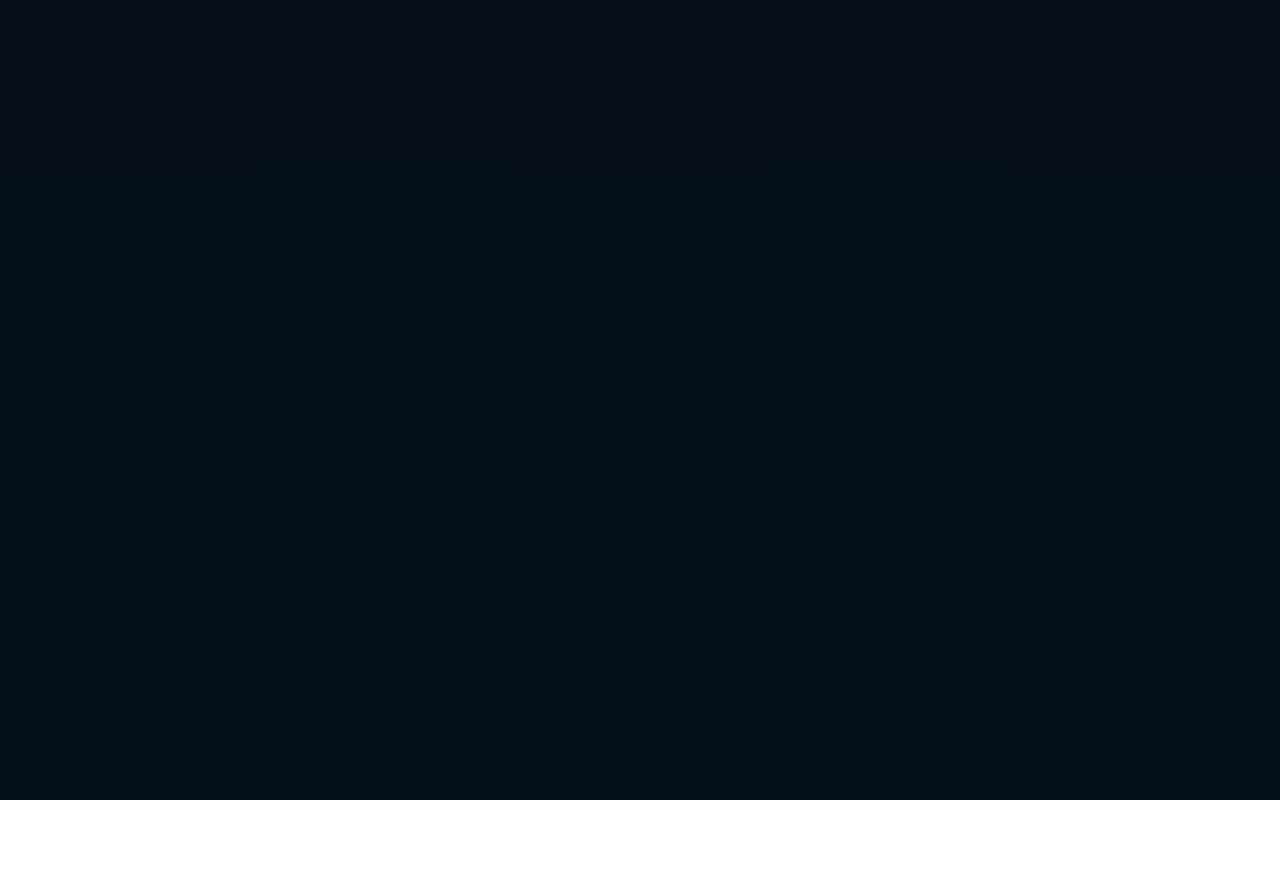
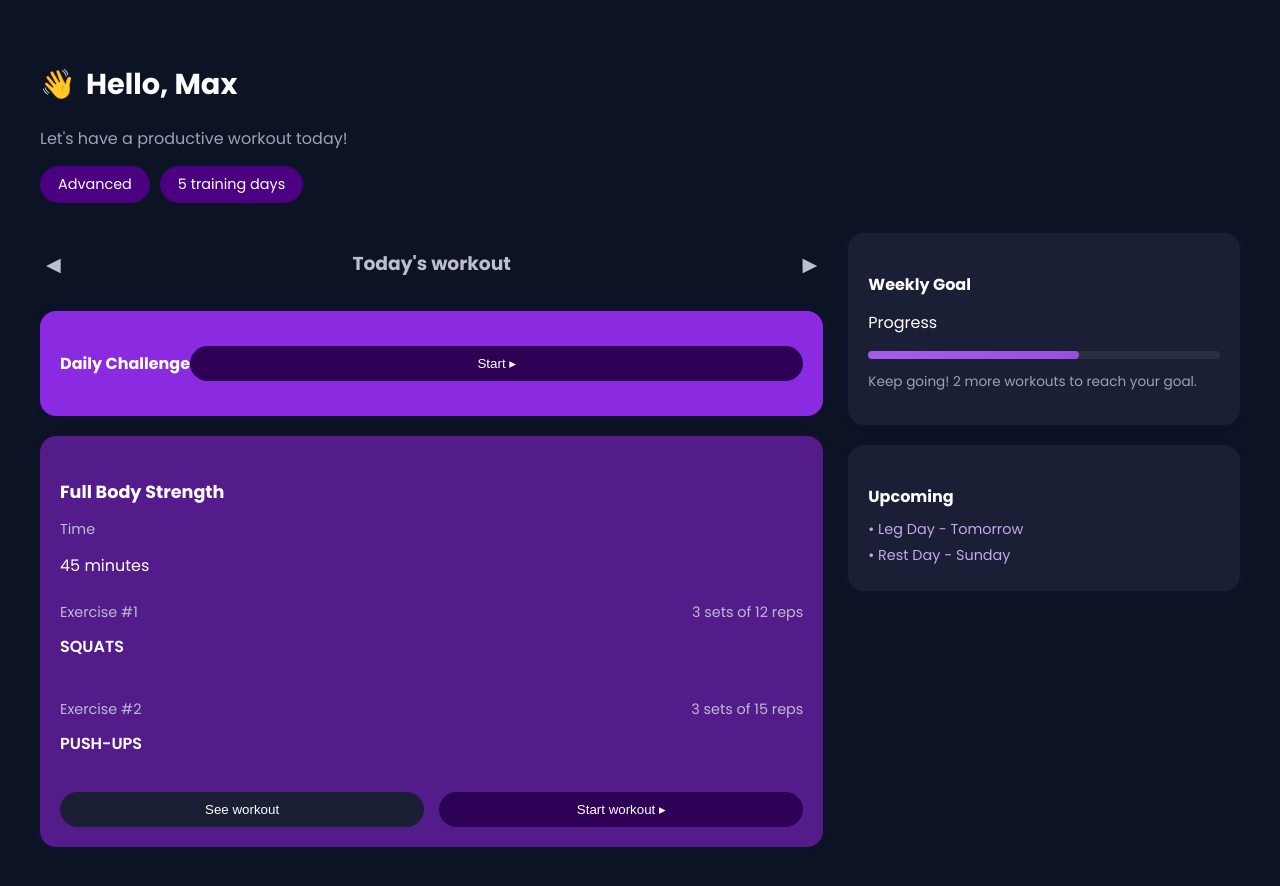
Before and after one commit to trishasinghof-art/workout_planner, a React (Create React App) app: page /dashboard in a window 1280 px wide. Before the commit this address had no page. Shown: the top 886 px of the page. Before the commit the page ends 800 px from the top, so only its background shows below. Built offline with nearby package versions, Linux system fonts and the light colour scheme.

Commit message:
added Dashboard and updated the detail section

```diff
--- a/src/App.js
+++ b/src/App.js
@@ -8,6 +8,8 @@ import TrainersHome from './components/Trainers/TrainersHome';
 import SigninHome from './components/Signin/SigninHome';
 import SignupHome from './components/Signup/SignupHome';
 import DetailsSection from './components/DetailsSection/DetailsSection';
+import Dashboard from './components/Dashboard/Dashboard';
+
 
 
 
@@ -23,6 +25,7 @@ function App() {
           <Route path="/signin" element={<SigninHome />} />
           <Route path="/signup" element={<SignupHome />} />
           <Route path="/details" element={<DetailsSection />} />
+          <Route path="/dashboard" element={<Dashboard />} />
 
         </Routes>
     </Router>
--- /dev/null
+++ b/src/components/Dashboard/Dashboard.jsx
@@ -0,0 +1,91 @@
+import React from "react";
+
+
+const Dashboard = () => {
+  return (
+    <div className="dashboard">
+      {/* Header Greeting */}
+      <div className="dashboard-header">
+        <h2>
+          <span className="wave">👋</span> Hello, Max
+        </h2>
+        <p>Let's have a productive workout today!</p>
+        <div className="tags">
+          <span className="tag">Advanced</span>
+          <span className="tag">5 training days</span>
+        </div>
+      </div>
+
+      <div className="dashboard-main">
+        <div className="left-section">
+          {/* Today's Workout */}
+          <div className="section-header">
+            <button className="nav-btn">◀</button>
+            <h3>Today's workout</h3>
+            <button className="nav-btn">▶</button>
+          </div>
+
+          {/* Daily Challenge Card */}
+          <div className="card challenge-card">
+            <div className="card-content">
+              <h4>Daily Challenge</h4>
+              <button className="start-btn">Start ▸</button>
+            </div>
+          </div>
+
+          {/* Full Body Strength Card */}
+          <div className="card workout-card">
+            <h4>Full Body Strength</h4>
+            <p className="time-label">Time</p>
+            <p className="time">45 minutes</p>
+
+            <div className="exercise">
+              <div>
+                <p className="label">Exercise #1</p>
+                <p className="exercise-name">SQUATS</p>
+              </div>
+              <p className="sets">3 sets of 12 reps</p>
+            </div>
+
+            <div className="exercise">
+              <div>
+                <p className="label">Exercise #2</p>
+                <p className="exercise-name">PUSH-UPS</p>
+              </div>
+              <p className="sets">3 sets of 15 reps</p>
+            </div>
+
+            <div className="buttons">
+              <button className="see-btn">See workout</button>
+              <button className="start-btn">Start workout ▸</button>
+            </div>
+          </div>
+        </div>
+
+        {/* Right Sidebar */}
+        <div className="right-section">
+          {/* Weekly Goal */}
+          <div className="card side-card">
+            <h4>Weekly Goal</h4>
+            <p>Progress</p>
+            <div className="progress-bar">
+              <div className="progress" style={{ width: "60%" }}></div>
+            </div>
+            <p className="progress-text">Keep going! 2 more workouts to reach your goal.</p>
+          </div>
+
+          {/* Upcoming */}
+          <div className="card side-card upcoming">
+            <h4>Upcoming</h4>
+            <ul>
+              <li>• Leg Day - Tomorrow</li>
+              <li>• Rest Day - Sunday</li>
+            </ul>
+          </div>
+        </div>
+      </div>
+    </div>
+  );
+};
+
+export default Dashboard;
--- a/src/components/DetailsSection/DetailsSection.jsx
+++ b/src/components/DetailsSection/DetailsSection.jsx
@@ -90,9 +90,9 @@ const ProfileForm = () => {
         </div>
 
         <div className="training-level">
-          <button className="level-btn">Beginner<br/><span>New to fitness</span></button>
-          <button className="level-btn">Intermediate<br/><span>Regular workouts</span></button>
-          <button className="level-btn">Advanced<br/><span>Experienced</span></button>
+          <button className="level-btn">Beginner<br/><br/><span>New to fitness</span></button>
+          <button className="level-btn">Intermediate<br/><br/><span>Regular workouts</span></button>
+          <button className="level-btn">Advanced<br/><br/><span>Experienced</span></button>
 
         </div>
 
@@ -103,6 +103,20 @@ const ProfileForm = () => {
             <option>Weight Loss</option>
             <option>Muscle Gain</option>
             <option>Fitness Maintenance</option>
+          </select>
+        </div>
+        <br/>
+
+        <div className="form-group">
+          <label>Workouts per week</label>
+          <select >
+            <option>How many days can you commit</option>
+            <option>1</option>
+            <option>2</option>
+            <option>3</option>
+            <option>4</option>
+            <option>5</option>
+            <option>6</option>
           </select>
         </div>
       </section>
@@ -116,7 +130,7 @@ const ProfileForm = () => {
           onClick={() => {
             // TODO: submit profile data to API
             console.log('Profile completed');
-            navigate('/');
+            navigate('/dashboard');
           }}
         >
           Complete Profile
```
Also changed, not shown: src/DetailsSection/DetailsSection.jsx (deleted, +0 -109 lines).
